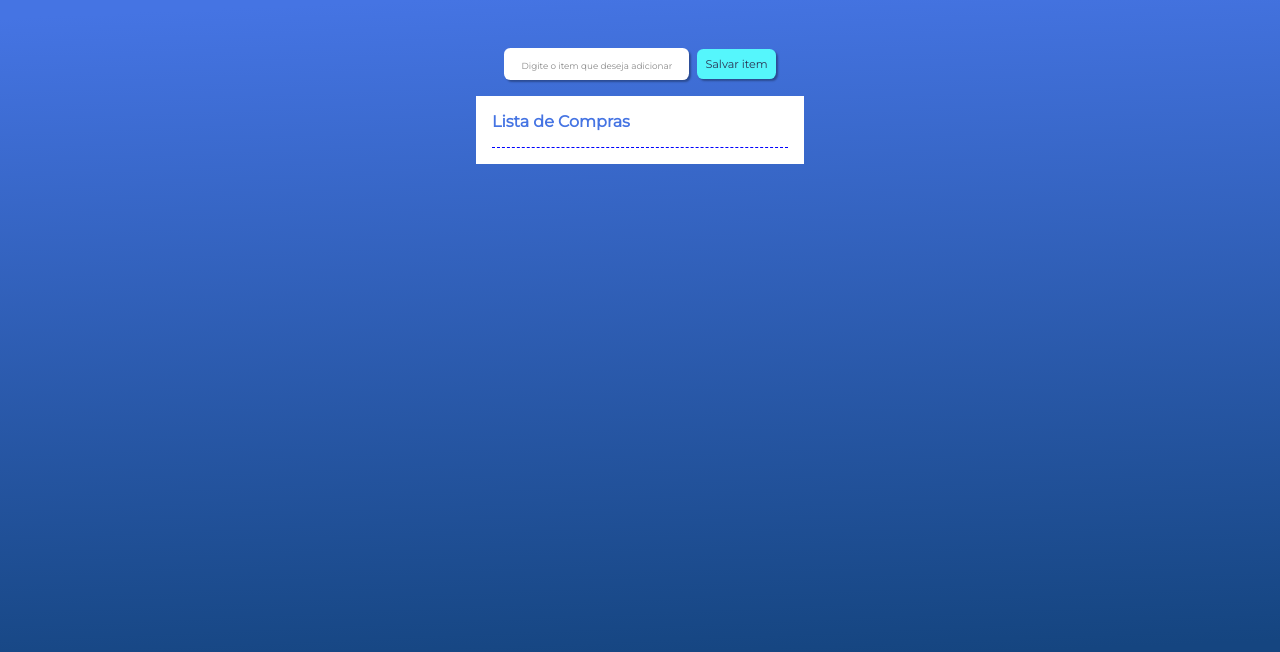
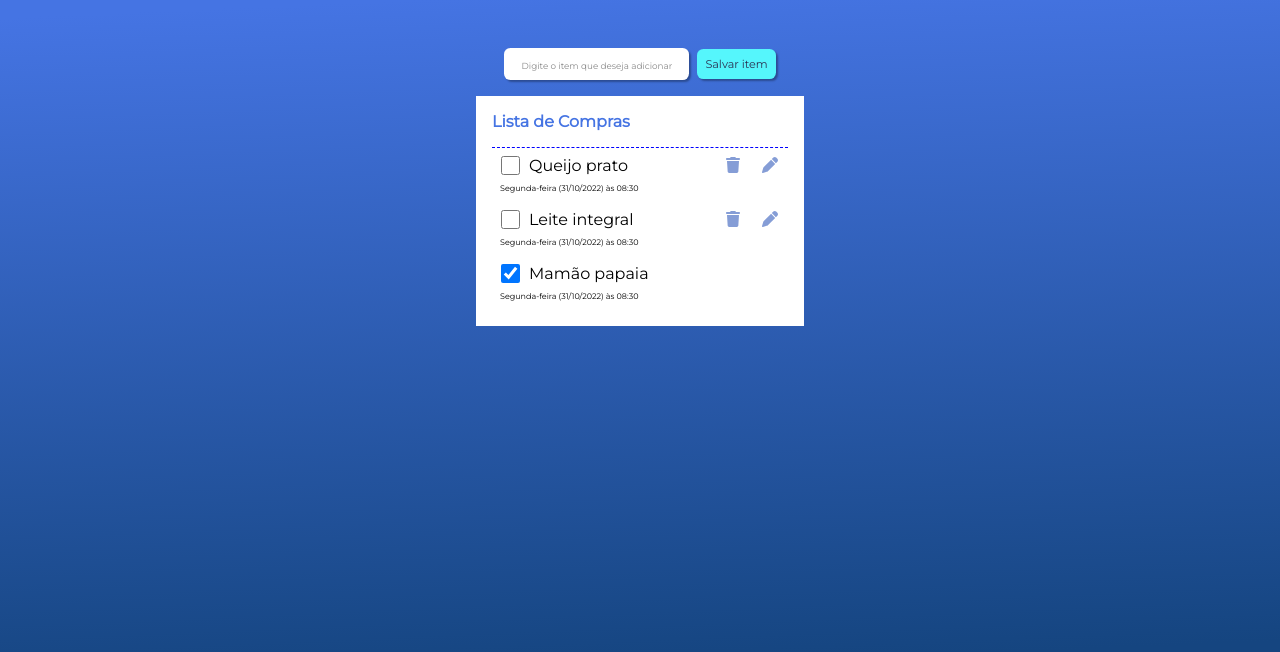
Before and after one commit to rachelpizane/alura-ciclo-vida-angular, an Angular app: page / in a window 1280 px wide. Shown: the top 652 px of the page. Built offline with nearby package versions, Linux system fonts and the light colour scheme; a web font is replaced by a local one.

Commit message:
feat: incluido o loop para exibição dos itens na lista

```diff
--- a/src/app/app.component.html
+++ b/src/app/app.component.html
@@ -4,6 +4,7 @@
   <div class="container">
     <div class="lista">
       <h4>Lista de Compras</h4>
+      <app-item *ngFor="let item of listaCompras" [item]="item"></app-item>
     </div>
   </div>
 </section>
--- a/src/app/app.component.ts
+++ b/src/app/app.component.ts
@@ -1,12 +1,19 @@
-import { Component } from '@angular/core';
+import { Component, OnInit } from '@angular/core';
+import { Item } from './interfaces/iItem';
+import { ListaDeCompraService } from './service/lista-de-compra.service';
 
 @Component({
   selector: 'app-root',
   templateUrl: './app.component.html',
   styleUrls: ['./app.component.css']
 })
-export class AppComponent {
+export class AppComponent implements OnInit {
   title = 'app-lista-de-compras';
+  listaCompras!: Item[];
 
-  constructor() { }
+  constructor(private listaCompraService: ListaDeCompraService) { }
+
+  ngOnInit(): void {
+    this.listaCompras = this.listaCompraService.getListaDeCompra();
+  }
 }
--- a/src/app/components/item/item.component.html
+++ b/src/app/components/item/item.component.html
@@ -2,10 +2,12 @@
   class="checkbox"
   type="checkbox"
   name="comprado"
-  id="comprado">
-<p class="description">Nome do item</p>
-<div class="d-contents">
-  <fa-icon class="delete-icon"></fa-icon>
-  <fa-icon class="edit-icon"></fa-icon>
+  id="comprado"
+  [checked]="item.comprado"
+  >
+<p class="description"> {{ item.nome }}</p>
+<div class="d-contents" *ngIf="!item.comprado">
+  <fa-icon class="delete-icon" [icon]="faTrash" [ngStyle]="iconStyle"></fa-icon>
+  <fa-icon class="edit-icon" [icon]="faPen" [ngStyle]="iconStyle"></fa-icon>
 </div>
-<small class="date">00/10/2000</small>
+<small class="date">{{ item.data }}</small>
--- a/src/app/components/item/item.component.ts
+++ b/src/app/components/item/item.component.ts
@@ -1,5 +1,7 @@
-import { Component, OnInit } from '@angular/core';
+import { Component, Input, OnInit } from '@angular/core';
+import { IconProp } from '@fortawesome/fontawesome-svg-core';
 import { faPen, faTrash } from '@fortawesome/free-solid-svg-icons';
+import { Item } from 'src/app/interfaces/iItem';
 
 @Component({
   selector: 'app-item',
@@ -7,9 +9,13 @@ import { faPen, faTrash } from '@fortawesome/free-solid-svg-icons';
   styleUrls: ['./item.component.css']
 })
 export class ItemComponent implements OnInit {
+  @Input() item!: Item;
 
-  faPen = faPen;
-  faTrash = faTrash
+  faPen: IconProp = faPen as IconProp;
+  faTrash: IconProp = faTrash as IconProp;
+  iconStyle: any = {
+    color: '#859dd6'
+  }
 
   constructor() { }
 
```
